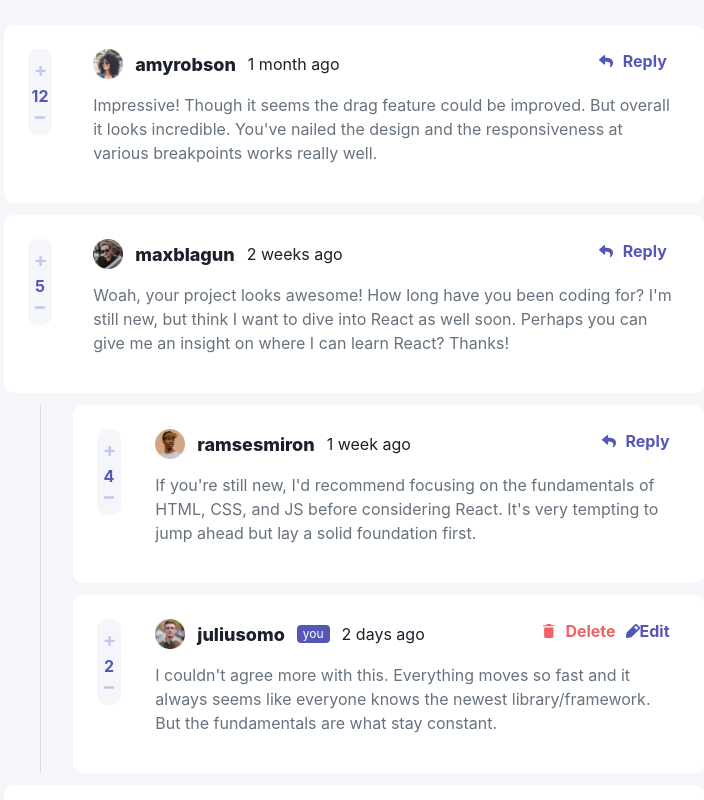
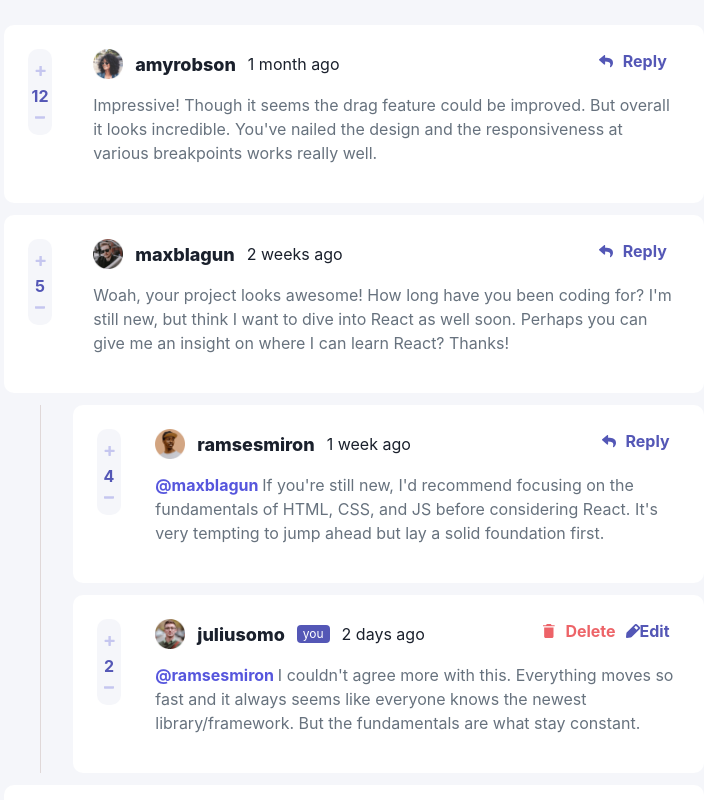
Before and after one commit to drew-chidi/FEM-interactive-comments, a React (Create React App) app: page / in a window 1280 px wide. Shown: the top 800 px of the page, without its empty margins (286-990 px from the left). Built offline with nearby package versions, Linux system fonts and the light colour scheme.

Commit message:
add replying to functionality

```diff
--- a/src/components/CommentForm.js
+++ b/src/components/CommentForm.js
@@ -7,17 +7,33 @@ import CommentContext from "../store/comment-context";
 
 // TimeAgo.addDefaultLocale(en);
 
-const CommentForm = ({ parentId, ...props }) => {
+const CommentForm = ({ parentId, replyId, ...props }) => {
   const [text, setText] = useState("");
   const ctx = useContext(CommentContext);
   let image = ctx.currentUser.image.png;
   let username = ctx.currentUser.username;
 
+  console.log("replyingTo", replyId);
+  console.log("replyingTo", parentId);
+
+  //  Algorithm to get who a user is replying to
+  let replyingTo;
+  if (replyId) {
+    for (let index = 0; index < ctx.comments?.length; index++) {
+      let replyingToItem = ctx.comments[index].replies.find(
+        (reply) => reply.id === replyId
+      );
+      replyingTo = replyingToItem?.replyingTo;
+    }
+  } else {
+    let replyingToItem = ctx.comments.find((item) => item.id === parentId);
+    replyingTo = replyingToItem?.user?.username;
+  }
+
   const commentData = {
     id: uuidv4(),
     content: text,
     createdAt: <TimeAgo date={new Date()} />,
-    // createdAt: "1 month ago",
     score: 12,
     user: {
       image: ctx.currentUser.image,
@@ -31,6 +47,7 @@ const CommentForm = ({ parentId, ...props }) => {
     content: text,
     createdAt: <TimeAgo date={new Date()} />,
     score: 0,
+    replyingTo: replyingTo,
     user: {
       image: ctx.currentUser.image,
       username: username,
--- a/src/components/List.js
+++ b/src/components/List.js
@@ -70,6 +70,15 @@ const List = ({ list, replyId, parentId, name }) => {
     setOpenReplyForm((current) => !current);
   };
 
+  // Set Replying To
+  console.log(list);
+  let replyingTo = null;
+  if (list?.replyingTo) {
+    replyingTo = `@${list.replyingTo} `;
+  }
+
+  console.log(replyingTo);
+
   return (
     <div>
       <DeleteModal onShow={isOpen} onHide={onClose} onDelete={deleteHandler} />
@@ -109,7 +118,10 @@ const List = ({ list, replyId, parentId, name }) => {
             <main className={classes.mainContainer}>
               {/* Change this paragraph to an input element when edit button is clicked */}
               {!isEditing && (
-                <p className={classes.commentBody}>{list.content}</p>
+                <>
+                  <p className={classes.replyingTo}>{replyingTo}</p>
+                  <p className={classes.content}>{list.content}</p>
+                </>
               )}
               {username === "juliusomo" && isEditing && (
                 <TextArea
@@ -166,6 +178,7 @@ const List = ({ list, replyId, parentId, name }) => {
           parentId={parentId}
           image={image}
           username={username}
+          replyId={replyId}
         />
       )}
     </div>
--- a/src/components/List.module.css
+++ b/src/components/List.module.css
@@ -1,6 +1,3 @@
-/* @value colors: ".././colors.css";
-@value primary from colors; */
-
 .headerContainer {
   display: flex;
   justify-content: flex-start;
@@ -23,23 +20,25 @@
   font-weight: 700;
 }
 
-.commentBody {
+.content {
   color: var(--grayish-blue);
+  display: inline;
+}
+.replyingTo {
+  color: rgb(86, 86, 221);
+  font-weight: 700;
+  display: inline;
 }
 
 .commentFooter {
   display: flex;
   flex-basis: 100%;
   justify-content: space-between;
-  /* margin-bottom: 12px; */
 }
 
 .commentFooter .counter {
   width: 30%;
 }
-/* .commentFooter > * {
-  width: 30%;
-} */
 
 .replyGroup {
   display: flex;
@@ -66,8 +65,6 @@
 }
 .userButtonGroup {
   display: flex;
-  /* flex-basis: 50%;
-  min-width: 50%; */
 }
 @media (min-width: 768px) {
   .container {
--- a/src/components/TextArea.js
+++ b/src/components/TextArea.js
@@ -6,9 +6,6 @@ import CommentContext from "../store/comment-context";
 const TextArea = ({ content, retrievedItemToEdit, ...props }) => {
   const [editValue, setEditValue] = useState(content);
   const ctx = useContext(CommentContext);
-
-  // console.log(retrievedItemToEdit);
-
   const editChangeHandler = (e) => {
     setEditValue(e.target.value);
   };
@@ -21,7 +18,6 @@ const TextArea = ({ content, retrievedItemToEdit, ...props }) => {
       formattedContent = editValue;
     }
     retrievedItemToEdit.content = formattedContent;
-    // console.log("wetin be this", retrievedItemToEdit);
     ctx.editComment(retrievedItemToEdit);
     props.closeEditing();
   };
```
